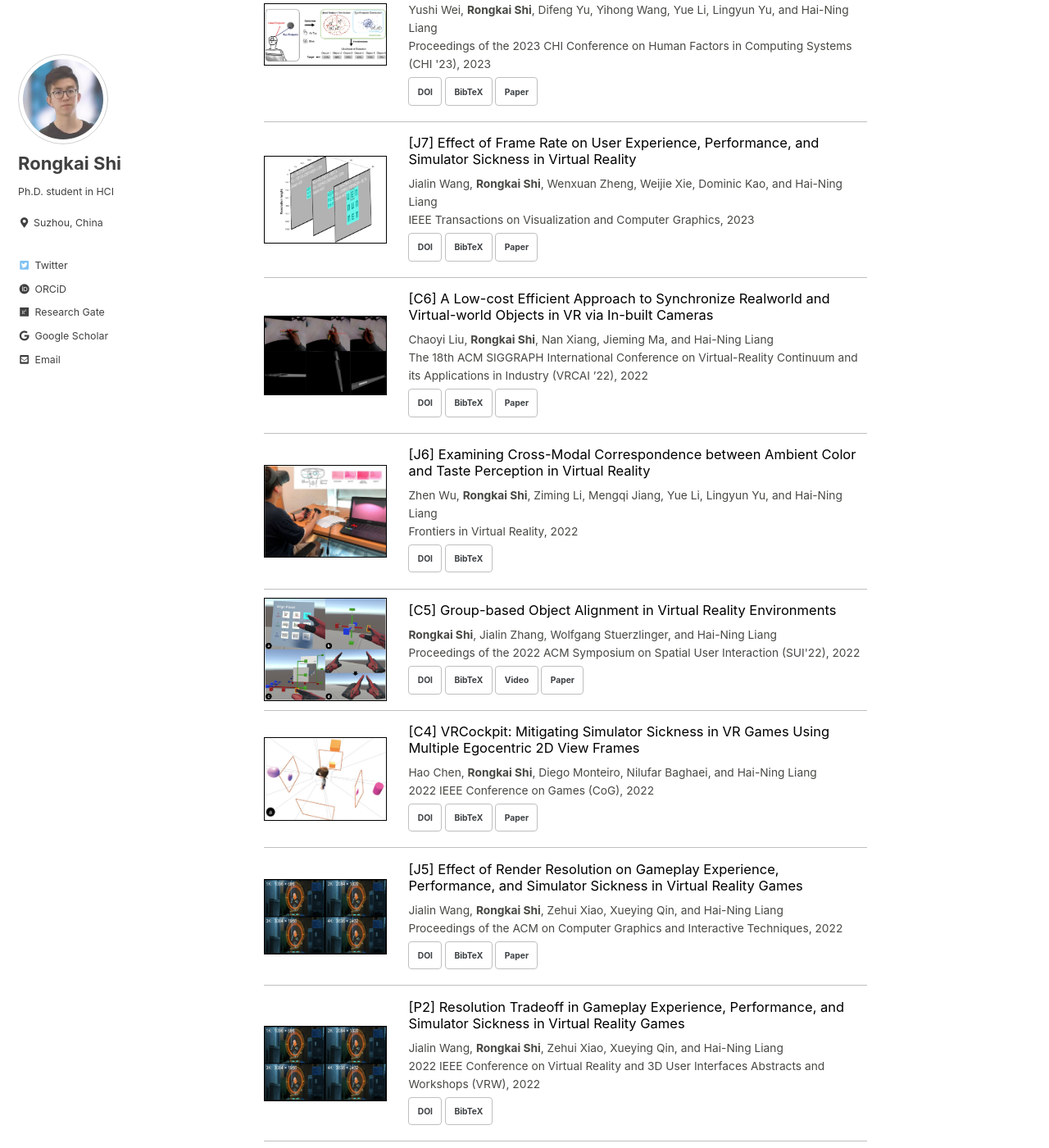
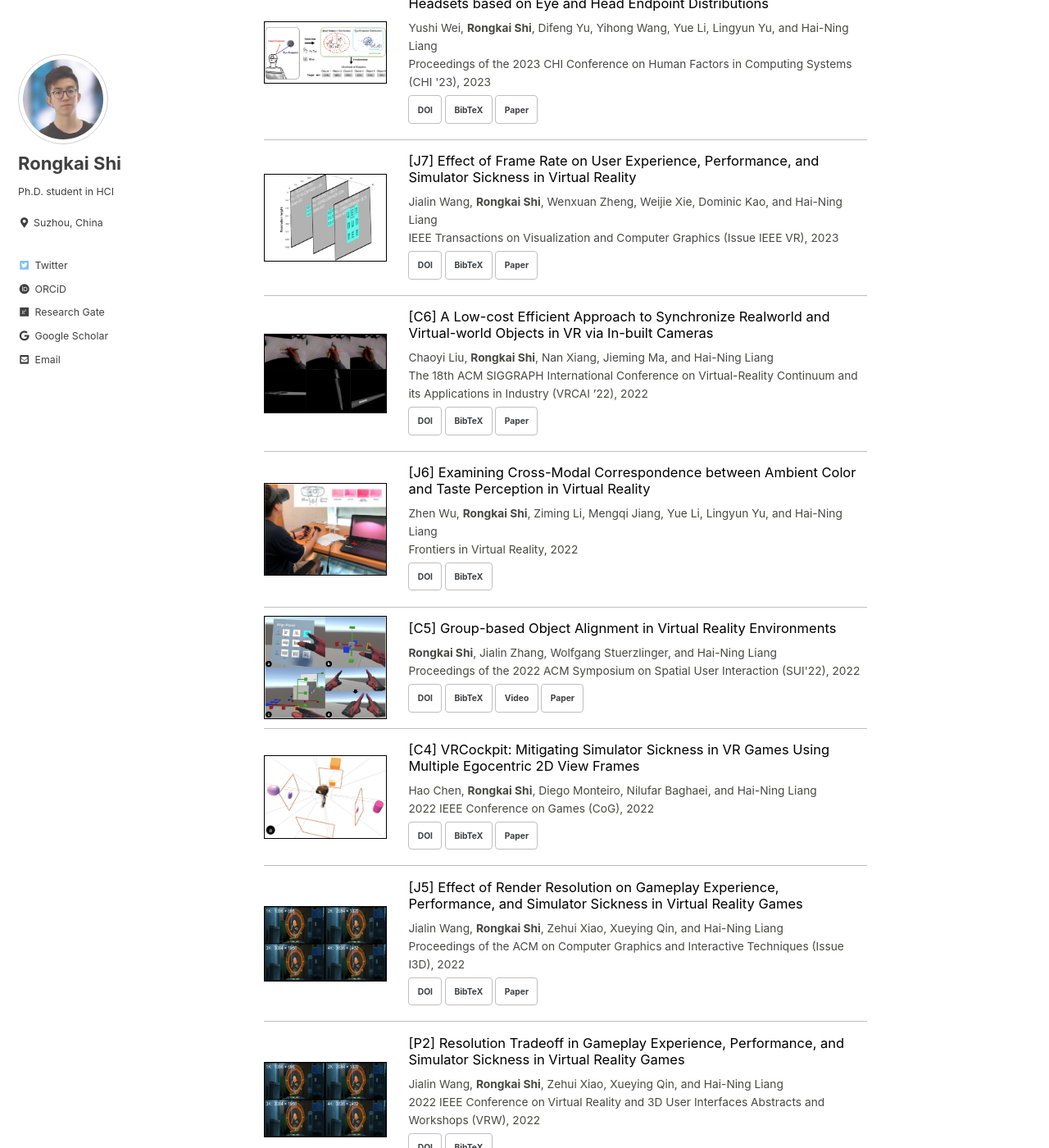
Before and after one commit to rongkaishi/rongkaishi.github.io, a Jekyll site: the page built from publications.html, in a window 1280 px wide and 1400 px high, scrolled down 1613 px. Shown: the whole window at 82% size. Built offline with Jekyll 4.4.1, drawn with Linux system fonts in a browser that asks for light colours; cached includes are drawn as plain includes; some of the changed text lies outside the part shown.

Commit message:
UpdateJan24

```diff
--- a/_layouts/home.html
+++ b/_layouts/home.html
@@ -25,7 +25,7 @@ In specific, I focused on researching, designing, and evaluating interaction tec
 <ul class="archive__selfdefine-content">
   <li><b>Jan 2024</b>: Here are some updates:
     <ul>
-      <li>Working hard on finishing last few projects (during my Ph.D. studies) and my thesis. </li>
+      <li>Working hard on finishing last few projects (during my Ph.D. studies) and my thesis. <i class="fa fa-graduation-cap"></i></li>
       <li>I will soon serve as an AC for CHI'24 LBW. </li>
       <li>Two papers have been conditionally accepted for IEEE VR'24, one as an IEEE TVCG paper and another as a conference paper. </li>
       <li>Our paper "Design and Evaluation of Controller-based Raycasting Methods for Efficient Alphanumeric and Special Character Entry in Virtual Reality" was accepted and published in IEEE TVCG. </li>
--- a/_publications/jialin-framerate23.md
+++ b/_publications/jialin-framerate23.md
@@ -2,7 +2,7 @@
 layout: bibformat
 title: "Effect of Frame Rate on User Experience, Performance, and Simulator Sickness in Virtual Reality"
 authors: Jialin Wang, <b>Rongkai Shi</b>, Wenxuan Zheng, Weijie Xie, Dominic Kao, and Hai-Ning Liang
-publication: IEEE Transactions on Visualization and Computer Graphics
+publication: IEEE Transactions on Visualization and Computer Graphics (Issue IEEE VR)
 year: 2023
 doi: https://doi.org/10.1109/TVCG.2023.3247057
 pubtype: journal
--- a/_publications/jialin-resolution22.md
+++ b/_publications/jialin-resolution22.md
@@ -2,7 +2,7 @@
 layout: bibformat
 title: "Effect of Render Resolution on Gameplay Experience, Performance, and Simulator Sickness in Virtual Reality Games"
 authors: Jialin Wang, <b>Rongkai Shi</b>, Zehui Xiao, Xueying Qin, and Hai-Ning Liang
-publication: Proceedings of the ACM on Computer Graphics and Interactive Techniques
+publication: Proceedings of the ACM on Computer Graphics and Interactive Techniques (Issue I3D)
 year: 2022
 doi: https://doi.org/10.1145/3522610
 pubtype: journal
--- a/_publications/rk-vrsickness21.md
+++ b/_publications/rk-vrsickness21.md
@@ -2,7 +2,7 @@
 layout: bibformat
 title: "Virtual Reality Sickness Mitigation Methods: A Comparative Study in a Racing Game"
 authors: <b>Rongkai Shi</b>, Hai-Ning Liang, Yu Wu, Difeng Yu, and Wenge Xu
-publication: Proceedings of the ACM on Computer Graphics and Interactive Techniques
+publication: Proceedings of the ACM on Computer Graphics and Interactive Techniques (Issue I3D)
 year: 2021
 doi: https://doi.org/10.1145/3451255
 pubtype: conference
```
Also changed, not shown: _publications/Jialin-VirtualVisualAcuity24.md (+2 -2 lines), _publications/Jianbin-TextSelection24.md (+2 -2 lines), assets/pubimg/Jialin-VirtualVisualAcuity24.jpg (added), assets/pubimg/Jianbin-TextSelection24.jpg (added).
